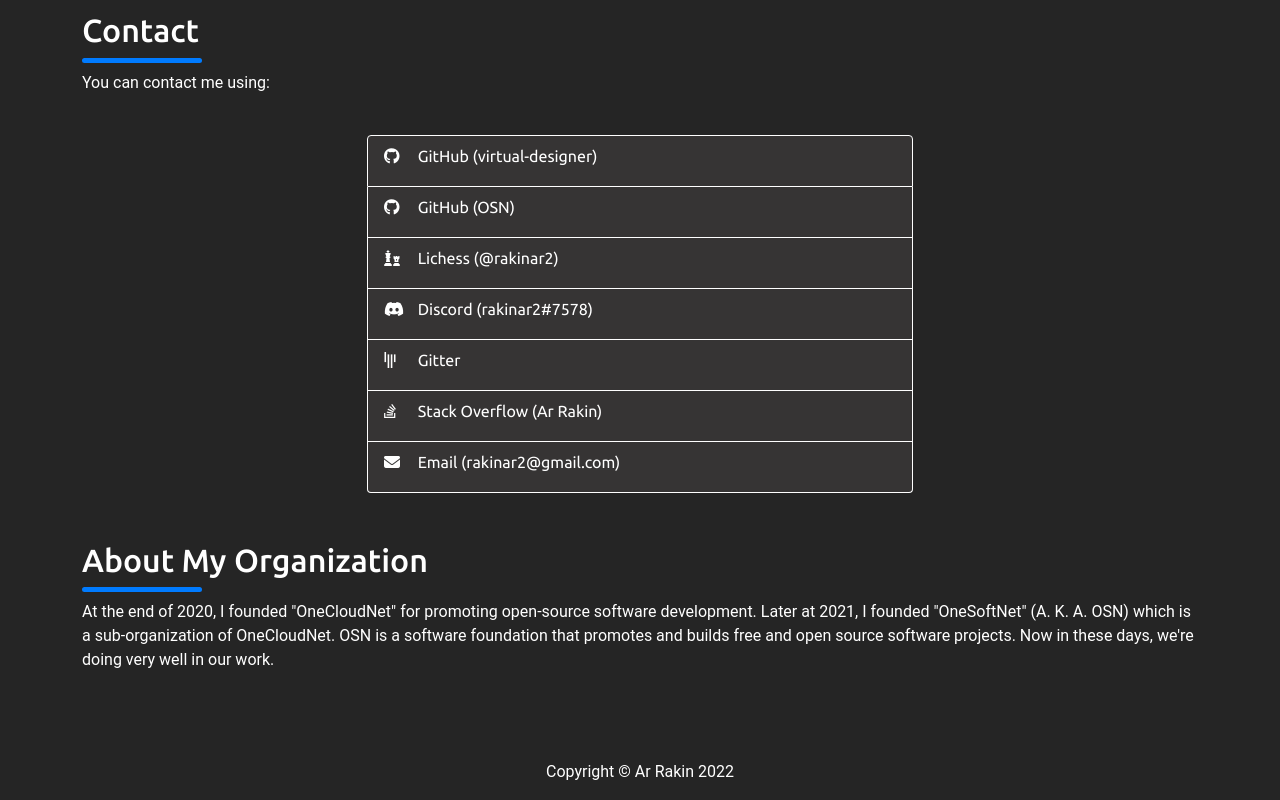
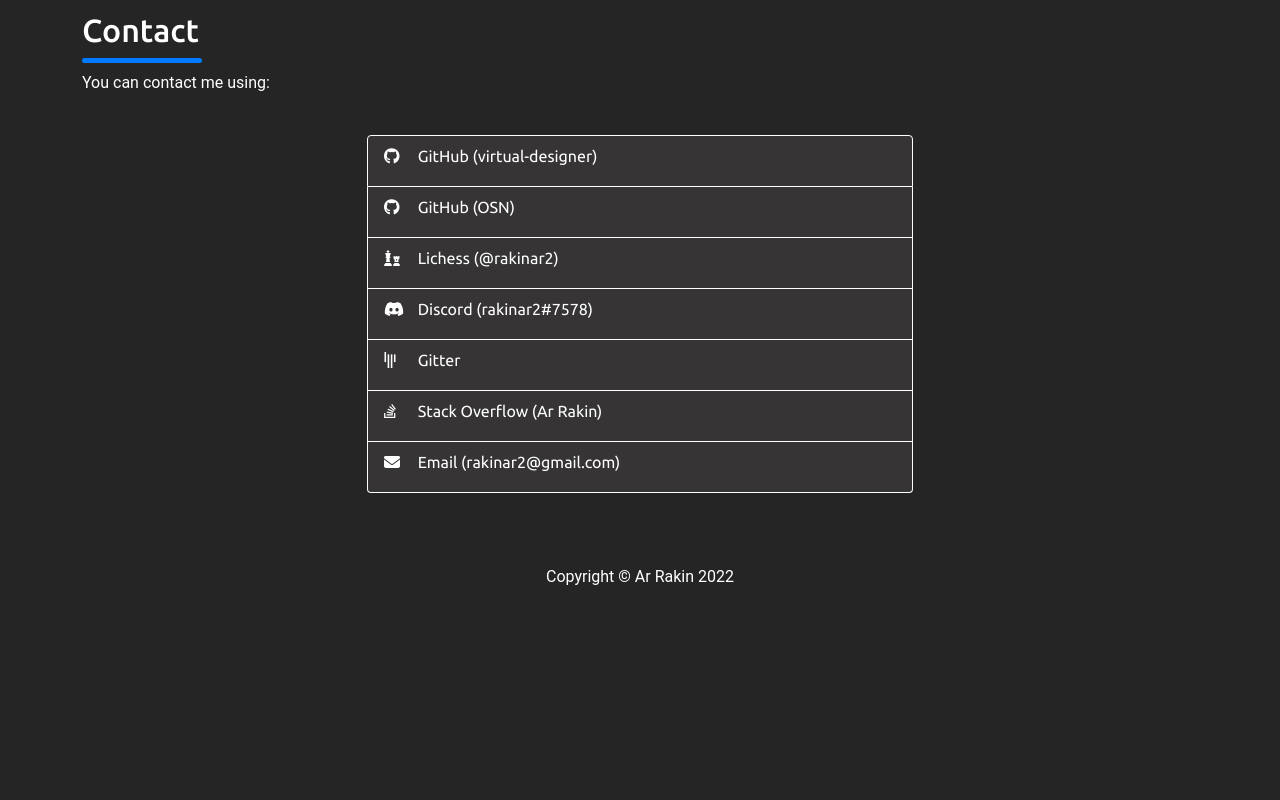
Before and after one commit to virtual-designer/virtual-designer.github.io, a Vue app: page / in a window 1280 px wide. Shown: the part 1199-1999 px from the top of the page. After the commit the page ends 1804 px from the top, so only its background shows below. Built offline with nearby package versions, Linux system fonts and the light colour scheme.

Commit message:
refactor: remove some sections from home page

```diff
--- a/src/pages/Home.vue
+++ b/src/pages/Home.vue
@@ -72,14 +72,6 @@
             </div>
         </div>
 
-        <div class="row pt-5">
-            <div class="col">
-                <h2>About My Organization</h2>
-                <Divider width="120px" />
-                <p>At the end of 2020, I founded "OneCloudNet" for promoting open-source software development. Later at 2021, I founded "OneSoftNet" (A. K. A. OSN) which is a sub-organization of OneCloudNet. OSN is a software foundation that promotes and builds free and open source software projects. Now in these days, we're doing very well in our work.</p>
-            </div>
-        </div>
-
         <br>
         <br>
         <br>
```
